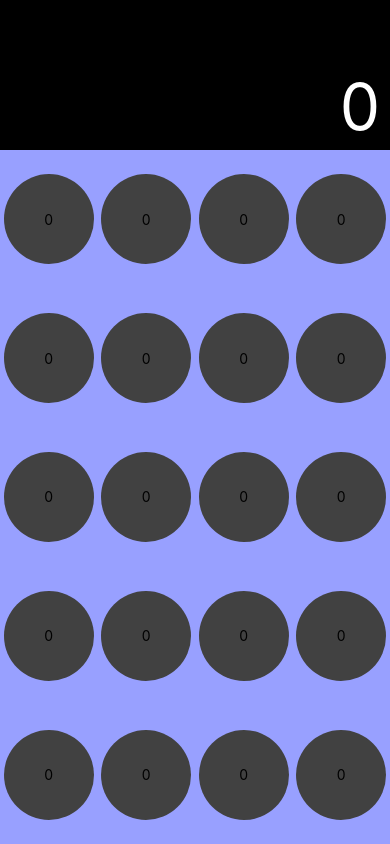
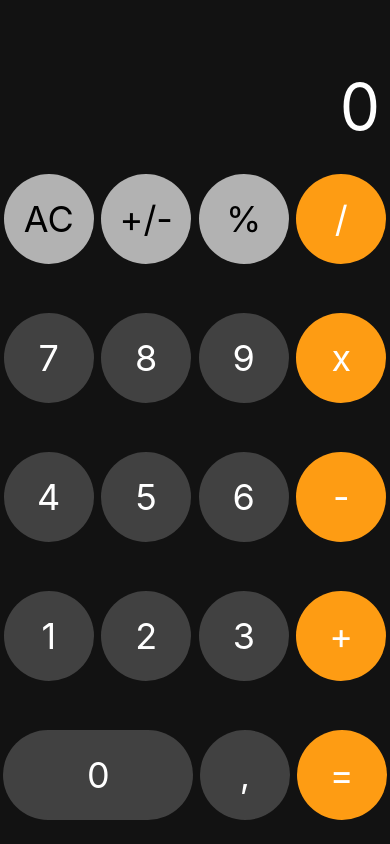
Before and after one commit to mauriciomd/ios-calculator-clone, a React Native app: screen / in a window 390 px wide. Built offline with nearby package versions, Linux system fonts and the light colour scheme.

Commit message:
feat: finished layout

```diff
--- a/src/Pages/Main/index.tsx
+++ b/src/Pages/Main/index.tsx
@@ -1,10 +1,42 @@
 import React from 'react';
-import { Text } from 'react-native';
 
 import Button from '../../Components/button/';
-import { Container, Display, Keyboard, Result } from './styles';
+import {
+  ActionButtonColor,
+  OperationButtonColor,
+  ActionTextColor,
+} from '../../styles/color';
+
+import {
+  Container,
+  Display,
+  Keyboard,
+  Result,
+  LargeButton,
+  Text,
+} from './styles';
 
 export default function Main() {
+  const actions = ['AC', '+/-', '%'];
+  const keyboard = [
+    '/',
+    '7',
+    '8',
+    '9',
+    'x',
+    '4',
+    '5',
+    '6',
+    '-',
+    '1',
+    '2',
+    '3',
+    '+',
+    '0',
+    ',',
+    '=',
+  ];
+
   return (
     <Container>
       <Display>
@@ -12,70 +44,35 @@ export default function Main() {
       </Display>
 
       <Keyboard>
-        <Button>
-          <Text>0</Text>
-        </Button>
-        <Button>
-          <Text>0</Text>
-        </Button>
-        <Button>
-          <Text>0</Text>
-        </Button>
-        <Button>
-          <Text>0</Text>
-        </Button>
+        {actions.map(action => (
+          <Button key={action} color={ActionButtonColor}>
+            <Text color={ActionTextColor}>{action}</Text>
+          </Button>
+        ))}
 
-        <Button>
-          <Text>0</Text>
-        </Button>
-        <Button>
-          <Text>0</Text>
-        </Button>
-        <Button>
-          <Text>0</Text>
-        </Button>
-        <Button>
-          <Text>0</Text>
-        </Button>
-
-        <Button>
-          <Text>0</Text>
-        </Button>
-        <Button>
-          <Text>0</Text>
-        </Button>
-        <Button>
-          <Text>0</Text>
-        </Button>
-        <Button>
-          <Text>0</Text>
-        </Button>
-
-        <Button>
-          <Text>0</Text>
-        </Button>
-        <Button>
-          <Text>0</Text>
-        </Button>
-        <Button>
-          <Text>0</Text>
-        </Button>
-        <Button>
-          <Text>0</Text>
-        </Button>
-
-        <Button>
-          <Text>0</Text>
-        </Button>
-        <Button>
-          <Text>0</Text>
-        </Button>
-        <Button>
-          <Text>0</Text>
-        </Button>
-        <Button>
-          <Text>0</Text>
-        </Button>
+        {keyboard.map((key, index) => {
+          if (key === '0') {
+            return (
+              <LargeButton key={key}>
+                <Text>{key}</Text>
+              </LargeButton>
+            );
+          } else if (key === '=') {
+            return (
+              <Button key={key} color={OperationButtonColor}>
+                <Text>{key}</Text>
+              </Button>
+            );
+          } else {
+            return (
+              <Button
+                key={key}
+                color={index % 4 === 0 ? OperationButtonColor : undefined}>
+                <Text>{key}</Text>
+              </Button>
+            );
+          }
+        })}
       </Keyboard>
     </Container>
   );
--- a/src/Pages/Main/styles.ts
+++ b/src/Pages/Main/styles.ts
@@ -1,7 +1,21 @@
 import styled from 'styled-components/native';
 
+import {
+  DefaultBackgroundColor,
+  DefaultButtonColor,
+  DefaultTextColor,
+} from '../../styles/color';
+
+type LargeButtonPropos = {
+  color?: string;
+};
+
+type TextProps = {
+  color?: string;
+};
+
 export const Container = styled.SafeAreaView`
-  background: #000;
+  background: ${DefaultBackgroundColor};
   flex: 1;
 `;
 
@@ -19,10 +33,24 @@ export const Result = styled.Text`
 `;
 
 export const Keyboard = styled.View`
-  background: #98a0ff;
   flex: 1;
   flex-direction: row;
   flex-wrap: wrap;
   justify-content: space-around;
   align-content: space-around;
 `;
+
+export const LargeButton = styled.TouchableOpacity<LargeButtonPropos>`
+  background-color: ${props =>
+    props.color ? props.color : DefaultButtonColor};
+  height: 90px;
+  width: 190px;
+  border-radius: 45px;
+  justify-content: center;
+  align-items: center;
+`;
+
+export const Text = styled.Text<TextProps>`
+  color: ${props => (props.color ? props.color : DefaultTextColor)};
+  font-size: 36px;
+`;
```
